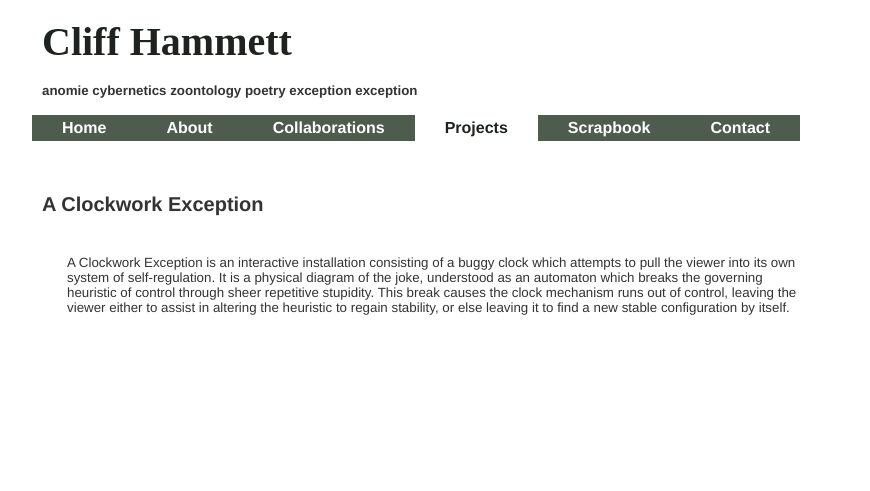
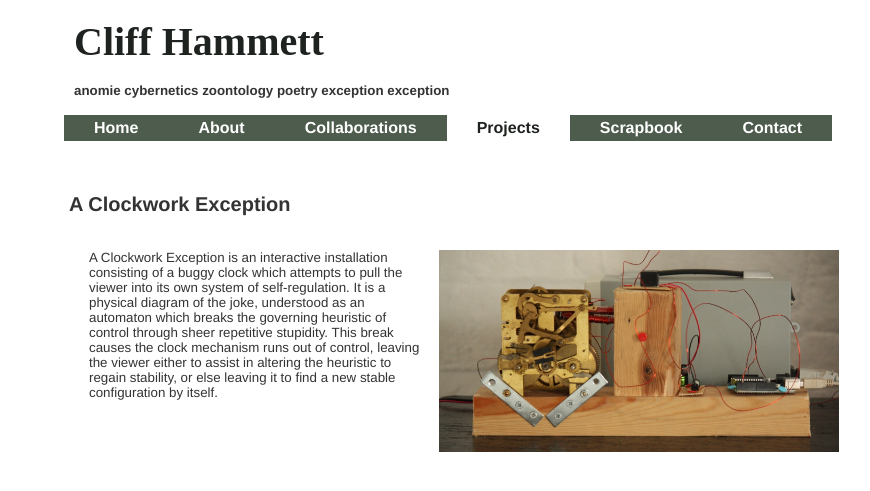
Before and after one commit to dentalplan/dentalplan.github.io, a Jekyll site: the page built from _posts/projects/2011-09-01-jokes-in-systems.md, in a window 1280 px wide. Shown: the top 491 px of the page, without its empty margins (213-1083 px from the left). Built offline with Jekyll 4.4.1, drawn with Linux system fonts in a browser that asks for light colours; Markdown is read by kramdown in place of the engine named in the settings.

Commit message:
sorting out images on projects

```diff
--- a/_posts/projects/2011-09-01-jokes-in-systems.md
+++ b/_posts/projects/2011-09-01-jokes-in-systems.md
@@ -6,7 +6,8 @@
 
 excerpt:  A buggy clock attempts to pull the viewer into its own system of self-regulation.
 thumbimg: thumb_jokesinsys.jpg
-thumbal: the card game 'anomie' in play
+thumbal: A visitor interacts with the buggy clock system
 ---
 
+![A clock movement](/resources/img/project_clockworkexc1.jpg)
 A Clockwork Exception is an interactive installation consisting of a buggy clock which attempts to pull the viewer into its own system of self-regulation. It is a physical diagram of the joke, understood as an automaton which breaks the governing heuristic of control through sheer repetitive stupidity. This break causes the clock mechanism runs out of control, leaving the viewer either to assist in altering the heuristic to regain stability, or else leaving it to find a new stable configuration by itself.
--- a/style.css
+++ b/style.css
@@ -3,8 +3,7 @@
     font-family: Helvetica, Arial, SunSans-Regular, Sans-Serif;
     color:#333333;
     padding-left: 5%;
-    padding-right: 5%;
-}
+    p}
 
 hgroup h1>a {
     font-size: 30pt;
@@ -48,7 +47,6 @@
 
 }
 
-
 h1,h2,h3,h4 {
     width: 100%;
     min-width: 200px;
@@ -56,9 +54,7 @@
 
 h2{
 	font-size: 15pt;
-
 }
-
 
 hr {
     margin-left: 0;
@@ -83,19 +79,10 @@
     padding-right: 3px;
 }
 
-/*pre {
-    background-color: #E0FFE0;
-    margin-left: 30px;
-    padding: 5px;
-    width: 80%;
-}*/
-
-
 table {
     vertical-align: top;
     border: none;
 }
-
 
 td {
     padding-left: 20px;
@@ -214,7 +201,8 @@
 }
 
 article {
-    margin: 10px;
+    margin: 5px;
+    margin-top: 0px;
     min-width: 200px;
 }
 
@@ -231,24 +219,23 @@
 
 article .entry {
     margin-left: 15px;
-    padding: 10px;
+    padding: 5px;
 }
 
 article .entry img {
     display: block;
-    margin-left: auto;
-    margin-right: auto;
-    width: 100%;
+    float: right;
+    margin-left: 10px;
+    margin-bottom: 10px;
+    margin-right: 5px;
+    width: 400px;
 }
 
 article header span {
-    margin-top: -10px;
-    margin-bottom: -3px;
     margin-left: 5px;
 }
 
 article header h2 {
-    margin-bottom: 3px;
 }
 
 
```
Also changed, not shown: _posts/projects/2011-09-01-errant-gaming.md (+3 -1 lines), _posts/projects/2013-06-23-timescales.md (+2 -1 lines), resources/img/abouthead.jpg (added), resources/img/project_clockworkexc.jpg (added), resources/img/project_clockworkexc1.jpg (added), resources/img/project_errantgaming1.jpg (added), resources/img/project_errantgaming2.jpg (added), resources/img/project_errantgaming3.jpg (added), resources/img/project_timescales1.jpg (added), resources/img/project_timescales2.jpg (added), 3 other files.
